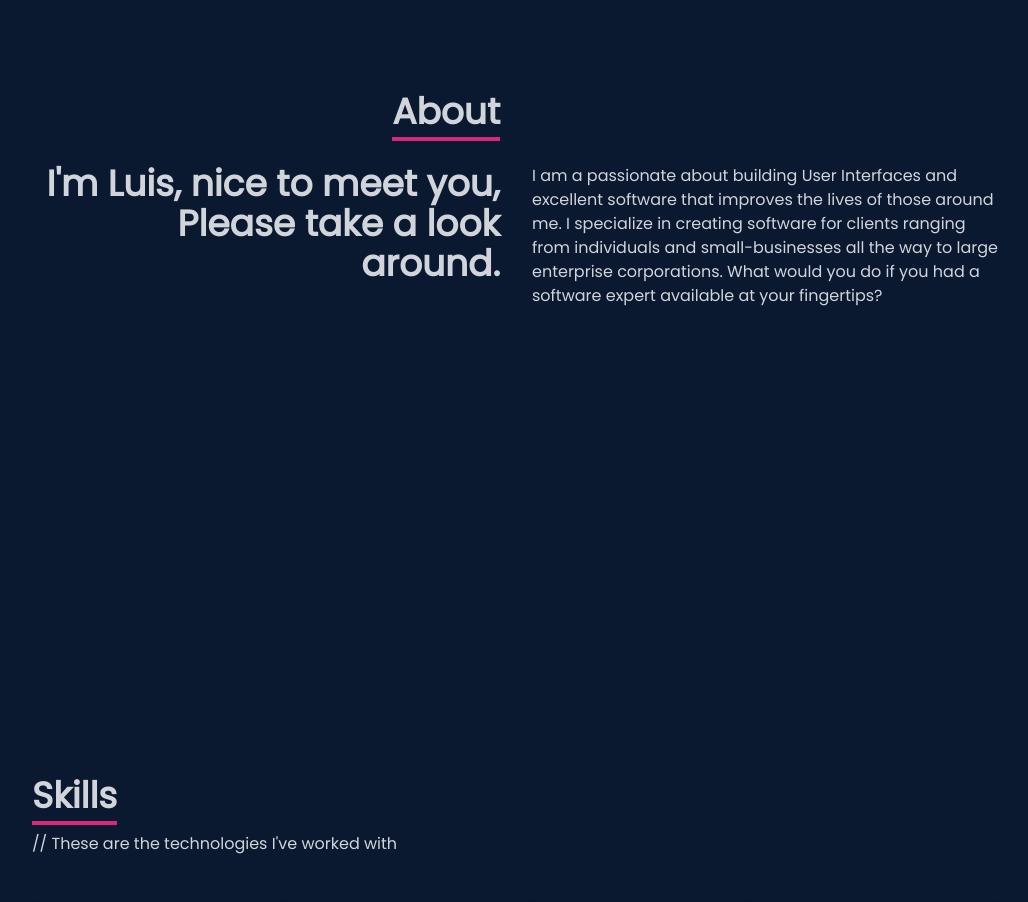
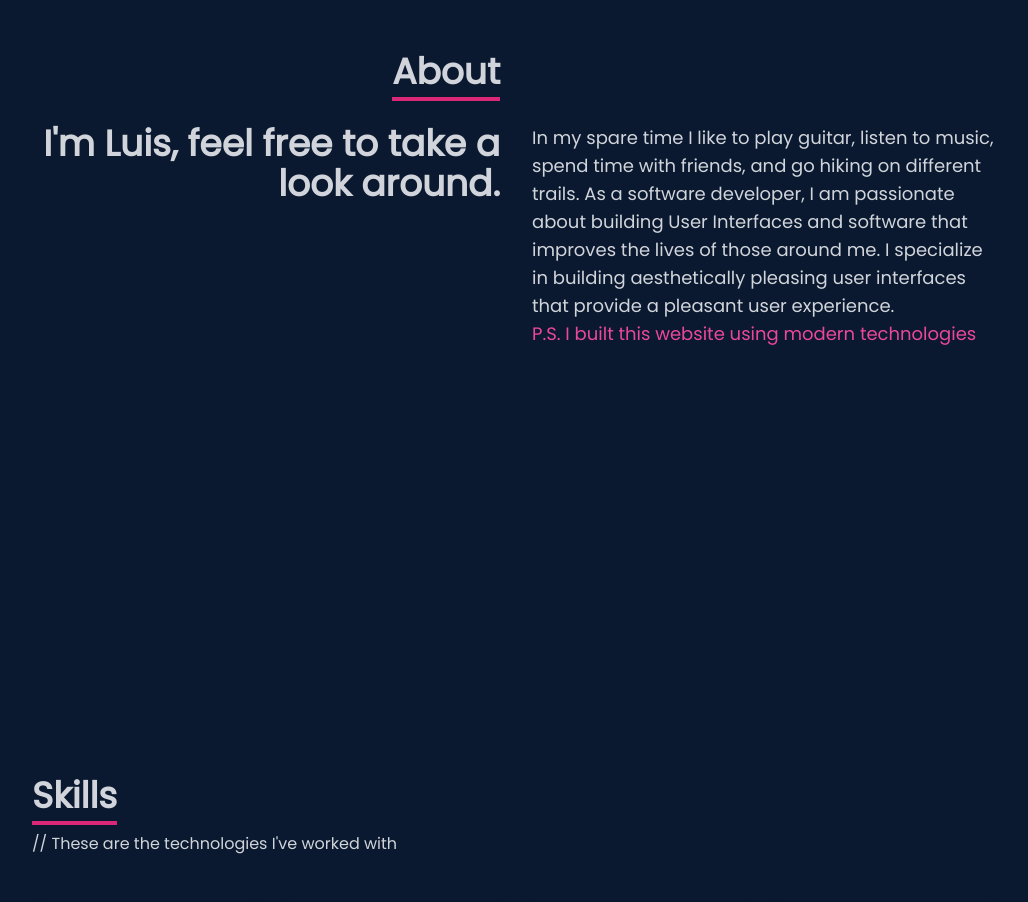
Before and after one commit to LuiRo07/LuiRo07.github.io, a React (Vite) app: page / in a window 1280 px wide. Shown: the part 1000-1902 px from the top of the page, without its empty margins (124-1152 px from the left). Built offline with nearby package versions, Linux system fonts and the light colour scheme.

Commit message:
Added a more detail about me section

```diff
--- a/src/components/About.jsx
+++ b/src/components/About.jsx
@@ -14,17 +14,19 @@ const About = () => {
         </div>
         <div className="max-w-[1000px] w-full grid sm:grid-cols-2 gap-8 px-4">
           <div className="sm:text-right text-4xl font-bold">
-            <p>I'm Luis, nice to meet you, Please take a look around.</p>
+            <p>I'm Luis, feel free to take a look around.</p>
           </div>
           <div>
-            <p>
-              I am a passionate about building User Interfaces and excellent
+            <p className="text-lg ">
+              In my spare time I like to play guitar, listen to music,
+              spend time with friends, and go hiking on different trails.
+              As a software developer, I am passionate about building User Interfaces and
               software that improves the lives of those around me. I specialize
-              in creating software for clients ranging from individuals and
-              small-businesses all the way to large enterprise corporations.
-              What would you do if you had a software expert available at your
-              fingertips?
-            </p>
+              in building aesthetically pleasing user interfaces that provide
+              a pleasant user experience.
+              <br></br>
+              <span className="text-pink-500">P.S. I built this website using
+              modern technologies</span></p>
           </div>
         </div>
       </div>
```
